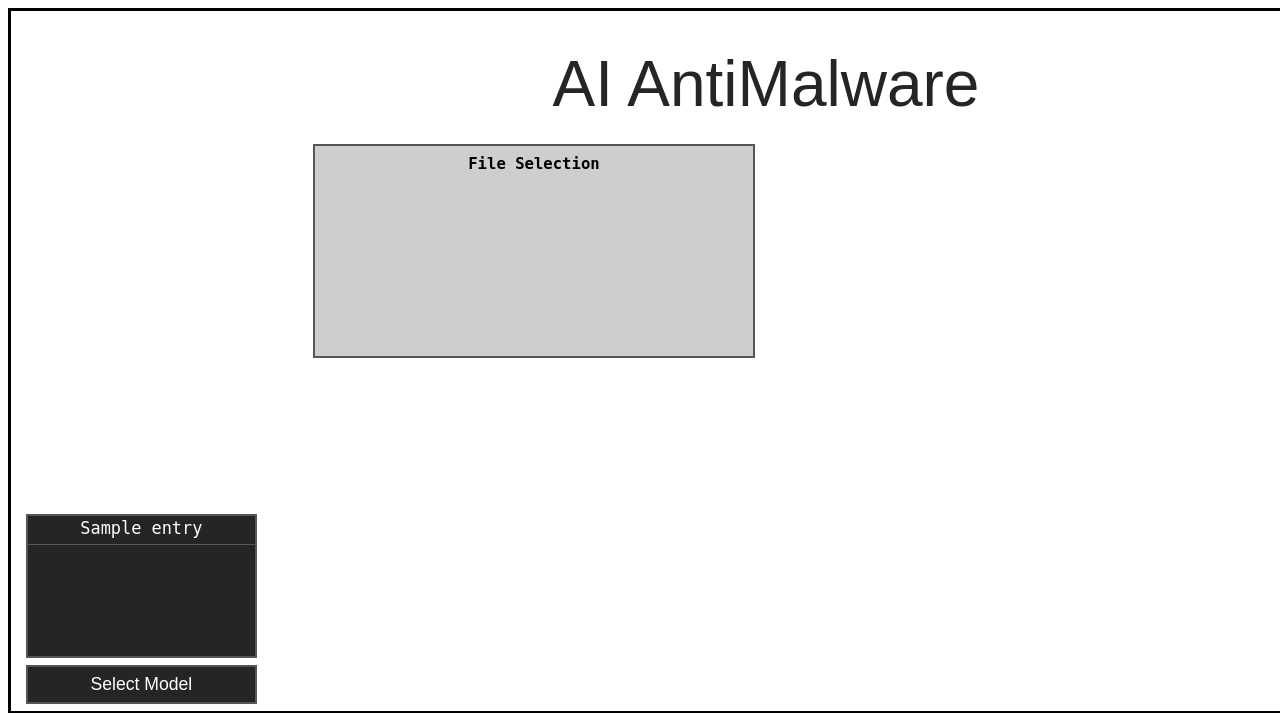
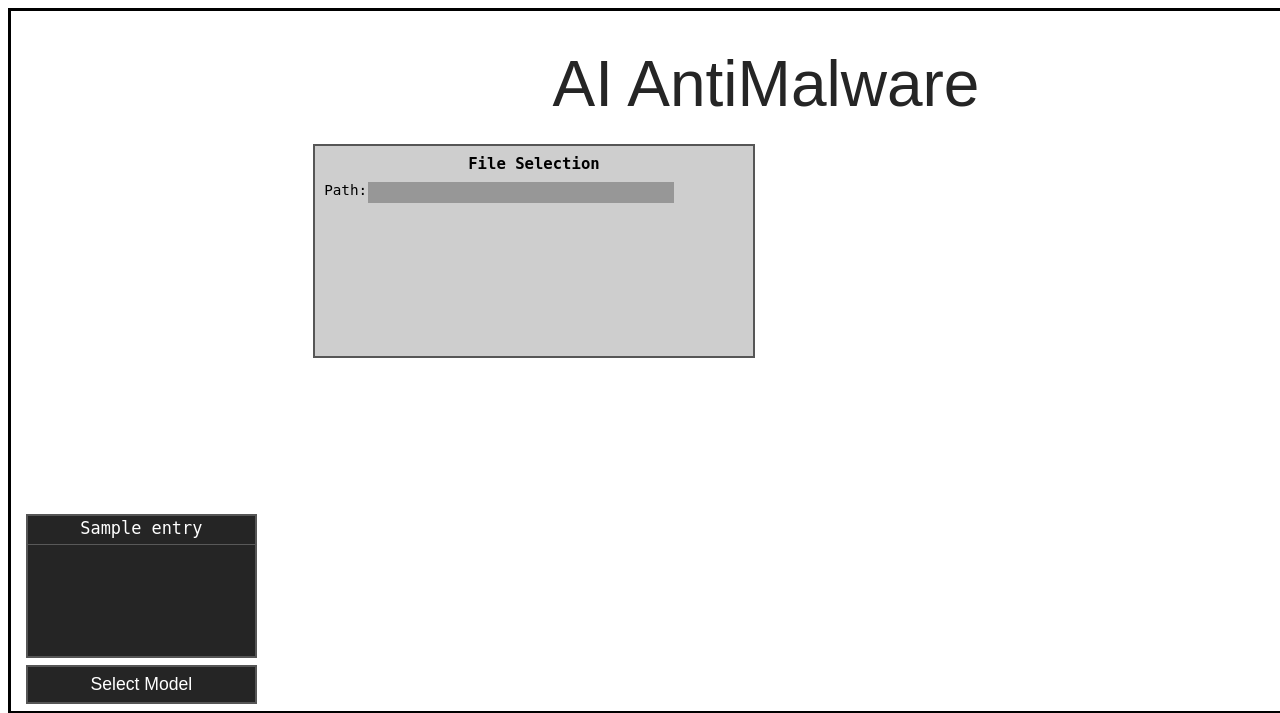
Before and after one commit to chriswee168/ai-file-scanner-app, a Django app: template server/main/templates/main/index.html in a window 1280 px wide; the page is wider, and only the part inside the window is pictured. Shown: the top 713 px of that part. Run offline with Django 5.2, Linux system fonts and the light colour scheme; the template is opened without the code that fills it: most values are stand-ins (such as "Sample title", 1, 10 or a date in 2020).

Commit message:
Add textbox for directory path
Directory path is needed to display files.

```diff
--- a/server/main/static/main/css/index.css
+++ b/server/main/static/main/css/index.css
@@ -87,6 +87,35 @@
     font-size: 120%;
 }
 
+/* Textbox for entering path to directory that contains files. */
+#path-textbox
+{
+    background-color: rgb(151, 151, 151);
+    width: 70%;
+    height: 10%;
+    left: 12%;
+    bottom: 14%;
+    text-align: left;
+    position: relative;
+    border-color: black;
+    border-style: none;
+    font-family: monospace;
+    overflow-x: scroll;
+
+    scrollbar-color: rgb(92, 92, 92) transparent;
+    scrollbar-width: thin;
+}
+
+/* Path textbox label. */
+#path-textbox-label
+{
+    font-family: monospace;
+    right: 43%;
+    bottom: 6%;
+    font-size: 110%;
+    position: relative;
+}
+
 /* CSS rules for classes. */
 
 /* Div to display the name of an available AI model. */
@@ -104,3 +133,10 @@
     line-height: 150%;
     user-select: none;
 }
+
+/* Misc */
+
+/* Remove the border around inner textbox when entering text. */
+[contenteditable] {
+  outline: 0px solid transparent;
+}
--- a/server/main/templates/main/index.html
+++ b/server/main/templates/main/index.html
@@ -29,6 +29,10 @@
             <!-- File selection div. -->
             <div id="file-selection">
                 <h3 id="file-selection-title">File Selection</h3>
+
+                <!-- Textbox to enter directory path. -->
+                <div id="path-textbox-label">Path:</div>
+                <div id="path-textbox" contenteditable="true"></div>
             </div>
         </div>
 
```
